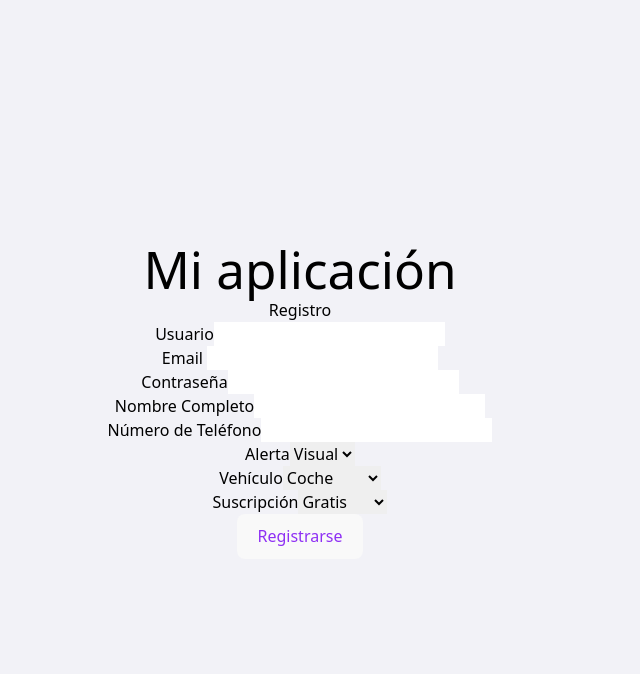
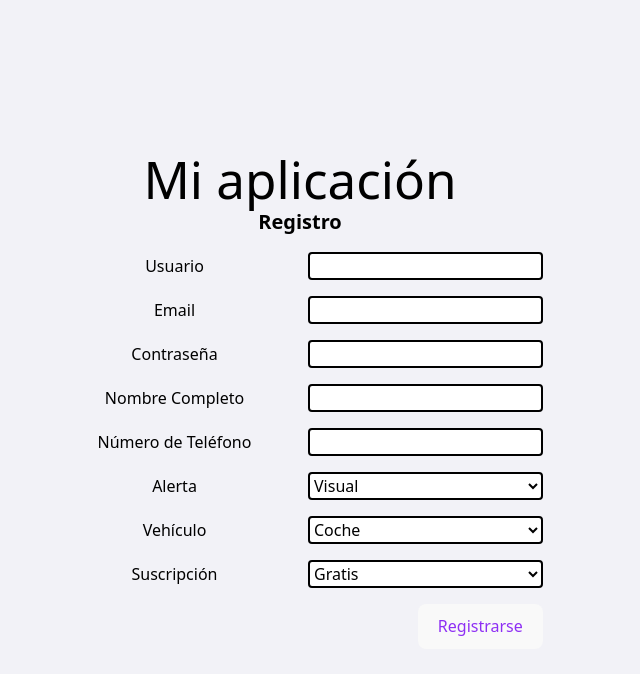
Before and after one commit to leonidasmv10/safe_drive_app, a React (Vite) app: page /register in a window 1280 px wide. Shown: the top 674 px of the page, without its empty margins (340-980 px from the left). Built offline with nearby package versions, Linux system fonts and the light colour scheme.

Commit message:
cambios en el front

```diff
--- a/src/App.css
+++ b/src/App.css
@@ -41,3 +41,9 @@
 .read-the-docs {
   color: #888;
 }
+
+.input-background {
+  background-color: white;
+  border: 2px solid black;
+  border-radius: 4px
+}
--- a/src/components/Login/Login.jsx
+++ b/src/components/Login/Login.jsx
@@ -57,8 +57,9 @@ export default function Login() {
   return (
     <div>
       <h2>Iniciar sesión</h2>
-      <form onSubmit={userSubmit} className="form">
-        <div className="floating-input">
+      <form onSubmit={userSubmit} className="grid gap-4">
+  <div className="grid grid-cols-4 gap-4">
+    <div className="floating-input col-span-4">
       <div className="icon-wrapper">
         <SmileIcon />
       </div>
@@ -70,11 +71,12 @@ export default function Login() {
           value={username}
           onChange={handleInputChange}
           required
+          className="input"
         />
       </div>
     </div>
 
-        <div className="floating-input">
+    <div className="floating-input col-span-3">
       <div className="icon-wrapper">
         <KeyIcon />
       </div>
@@ -86,18 +88,25 @@ export default function Login() {
           value={password}
           onChange={handleInputChange}
           required
+          className="input"
         />
       </div>
     </div>
 
-        <button type="submit" disabled={loading}>
-          {loading ? 'Cargando...' : 'Entrar'}
+    <button
+  className="floating-input col-span-1 bg-purple-200 hover:bg-purple-200  text-bg-purple-600 font-bold py-2 px-4 rounded"
+  type="submit"
+  disabled={loading}
+>
+  {loading ? 'Cargando...' : 'Log in'}
 </button>
+
+  </div>
 </form>
 
       {error && <div style={{ color: 'red', marginTop: '10px' }}>{error}</div>}
 
-      <button onClick={() => navigate('/register')}>¿No tienes cuenta? Regístrate</button>
+      <button className='mr-2' onClick={() => navigate('/register')}>¿No tienes cuenta? Regístrate</button>
       <button onClick={() => navigate('/recover-password')} style={{ marginTop: '10px' }}>
         ¿Olvidaste tu contraseña?
       </button>
--- a/src/components/Map/Map.jsx
+++ b/src/components/Map/Map.jsx
@@ -3,21 +3,37 @@ import { MapContainer, TileLayer, Marker, Popup } from "react-leaflet";
 import L from "leaflet";
 
 export default function Map() {
-  const [position, setPosition] = useState([51.505, -0.09]); // posición inicial (Londres)
+  const [position, setPosition] = useState(null);
+  const [error, setError] = useState(null);
 
   useEffect(() => {
     const updatePosition = () => {
-      navigator.geolocation.getCurrentPosition((pos) => {
-        const { latitude, longitude } = pos.coords;
-        setPosition([latitude, longitude]);
-      });
+      console.log("Actualizando posición...");
+      navigator.geolocation.getCurrentPosition(
+        (pos) => {
+          const { latitude, longitude } = pos.coords;
+          setPosition([latitude, longitude]);
+        },
+        (err) => {
+          setError("No se pudo obtener la ubicación. Asegúrate de permitir el acceso.");
+          console.error("Error al obtener la ubicación:", err);
+        }
+      );
     };
 
-    updatePosition(); // al cargar
-    const interval = setInterval(updatePosition, 5000); // actualiza cada 5 segundos
+    updatePosition();
+    const interval = setInterval(updatePosition, 5000);
 
     return () => clearInterval(interval);
   }, []);
+
+  if (error) {
+    return <div className="text-red-500 font-bold p-4">{error}</div>;
+  }
+
+  if (!position) {
+    return <div className="p-4 font-semibold">Cargando mapa...</div>;
+  }
 
   return (
     <>
@@ -40,6 +56,7 @@ export default function Map() {
           </div>
         </div>
       </div>
+
       <MapContainer
         center={position}
         zoom={13}
--- a/src/components/RecoverPassword/RecoverPassword.jsx
+++ b/src/components/RecoverPassword/RecoverPassword.jsx
@@ -1,5 +1,6 @@
 import { useState } from "react";
 import { useNavigate } from "react-router-dom";
+import "@/App.css";
 
 export default function RecoverPassword() {
   const navigate = useNavigate();
@@ -21,14 +22,40 @@ export default function RecoverPassword() {
 
   return (
     <div>
-      <h2>Recuperar Contraseña</h2>
-      <form onSubmit={handleRecoverPassword}>
-        <label>Email</label>
-        <input type="email" value={email} onChange={(e) => setEmail(e.target.value)} required />
-        <button type="submit">Enviar enlace</button>
-      </form>
-      <button onClick={() => navigate("/")}>Volver al Login</button>
-      {message && <p>{message}</p>}
+  <h2 className="text-xl font-bold mb-4">Recuperar Contraseña</h2>
+
+  <form onSubmit={handleRecoverPassword} className="space-y-4">
+    {/* Email */}
+    <div className=" items-center gap-2">
+      <label className="mr-3">Email</label>
+      <input
+        className="input-background "
+        type="email"
+        value={email}
+        onChange={(e) => setEmail(e.target.value)}
+        required
+      />
     </div>
+
+    {/* Botones */}
+    <div className="grid grid-cols-1">
+      <div className="flex justify-end gap-4">
+        <button
+          type="submit"
+        >
+          Enviar enlace
+        </button>
+        <button
+          type="button"
+          onClick={() => navigate("/")}
+        >
+          Volver al Login
+        </button>
+      </div>
+    </div>
+  </form>
+
+  {message && <p className="mt-4 text-green-600">{message}</p>}
+</div>
   );
 }
--- a/src/components/Register/Register.jsx
+++ b/src/components/Register/Register.jsx
@@ -1,5 +1,6 @@
 import React, { useState } from 'react';
 import { useNavigate } from "react-router-dom";
+import "@/App.css";
 
 export default function Register() {
   const navigate = useNavigate();
@@ -57,7 +58,7 @@ export default function Register() {
         suscription: subscription,
       },
     };
-    console.log(userDataObj);
+
 
     try {
       // Enviar la petición POST al servidor
@@ -90,54 +91,107 @@ export default function Register() {
 
   return (
     <div>
-      <h2>Registro</h2>
-      <form onSubmit={userSubmit}>
-        <div>
-          <label>Usuario</label>
-          <input type="text" id="username" value={username} onChange={userData} required />
-        </div>
-        <div>
-          <label>Email</label> {/* Campo para el email */}
-          <input type="email" id="email" value={email} onChange={userData} required />
-        </div>
-        <div>
-          <label>Contraseña</label>
-          <input type="password" id="password" value={password} onChange={userData} required />
-        </div>
-        <div>
-          <label>Nombre Completo</label>
-          <input type="text" id="fullName" value={fullName} onChange={userData} required />
-        </div>
-        <div>
-          <label>Número de Teléfono</label>
-          <input type="text" id="phoneNumber" value={phoneNumber} onChange={userData} required />
-        </div>
-        <div>
-          <label>Alerta</label>
-          <select id="preferredAlertType" value={preferredAlertType} onChange={userData}>
+  <h2 className="text-xl font-bold mb-4">Registro</h2>
+  <form onSubmit={userSubmit} className="grid grid-cols-4 gap-4">
+    {/* Usuario */}
+    <label className="col-span-2 self-center">Usuario</label>
+    <input
+      className="input-background col-span-2"
+      type="text"
+      id="username"
+      value={username}
+      onChange={userData}
+      required
+    />
+
+    {/* Email */}
+    <label className="col-span-2 self-center">Email</label>
+    <input
+      className="input-background col-span-2"
+      type="email"
+      id="email"
+      value={email}
+      onChange={userData}
+      required
+    />
+
+    {/* Contraseña */}
+    <label className="col-span-2 self-center">Contraseña</label>
+    <input
+      className="input-background col-span-2"
+      type="password"
+      id="password"
+      value={password}
+      onChange={userData}
+      required
+    />
+
+    {/* Nombre Completo */}
+    <label className="col-span-2 self-center">Nombre Completo</label>
+    <input
+      className="input-background col-span-2"
+      type="text"
+      id="fullName"
+      value={fullName}
+      onChange={userData}
+      required
+    />
+
+    {/* Teléfono */}
+    <label className="col-span-2 self-center">Número de Teléfono</label>
+    <input
+      className="input-background col-span-2"
+      type="text"
+      id="phoneNumber"
+      value={phoneNumber}
+      onChange={userData}
+      required
+    />
+
+    {/* Tipo de alerta */}
+    <label className="col-span-2 self-center">Alerta</label>
+    <select
+      className="input-background col-span-2"
+      id="preferredAlertType"
+      value={preferredAlertType}
+      onChange={userData}
+    >
       <option value="visual">Visual</option>
       <option value="audio">Audio</option>
     </select>
-        </div>
-        <div>
-          <label>Vehículo</label>
-          <select id="vehicleType" value={vehicleType} onChange={userData}>
+
+    {/* Vehículo */}
+    <label className="col-span-2 self-center">Vehículo</label>
+    <select
+      className="input-background col-span-2"
+      id="vehicleType"
+      value={vehicleType}
+      onChange={userData}
+    >
       <option value="car">Coche</option>
       <option value="motorcycle">Moto</option>
       <option value="van">Furgoneta</option>
       <option value="truck">Camión</option>
     </select>
-        </div>
-        <div>
-          <label>Suscripción</label>
-          <select id="subscription" value={subscription} onChange={userData}>
+
+    {/* Suscripción */}
+    <label className="col-span-2 self-center">Suscripción</label>
+    <select
+      className="input-background col-span-2"
+      id="subscription"
+      value={subscription}
+      onChange={userData}
+    >
       <option value="free">Gratis</option>
       <option value="premium">Premium</option>
     </select>
-        </div>
+
+    {/* Botón de envío */}
+    <div className="col-span-4 flex justify-end">
     <button type="submit" disabled={loading}>
           {loading ? 'Registrando...' : 'Registrarse'}
         </button>
+    </div>
   </form>
 
   {error && <div style={{ color: 'red', marginTop: '10px' }}>{error}</div>}
--- a/src/components/ResetPassword/ResetPassword.jsx
+++ b/src/components/ResetPassword/ResetPassword.jsx
@@ -1,6 +1,7 @@
 import React ,{ useState } from 'react';
 import { useParams } from 'react-router-dom';
 import { useNavigate } from "react-router-dom";
+import "@/App.css";
 
 const ResetPasswordPage = () => {
   const navigate = useNavigate();
@@ -42,13 +43,13 @@ const ResetPasswordPage = () => {
     <div>
       <h2>Restablecer Contraseña</h2>
       <form onSubmit={handleSubmit}>
-        <input
+        <input className="input-background"
           type="password"
           placeholder="Nueva Contraseña"
           value={password}
           onChange={(e) => setPassword(e.target.value)}
         />
-        <input
+        <input className="input-background"
           type="password"
           placeholder="Confirmar Contraseña"
           value={confirmPassword}
--- a/src/components/UserSettings/ChangePassword/ChangePassword.jsx
+++ b/src/components/UserSettings/ChangePassword/ChangePassword.jsx
@@ -20,7 +20,7 @@ export default function ChangePassword() {
 
   const handleSubmit = async (e) => {
     e.preventDefault();
-    console.log(form)
+
     try {
       const res = await fetch(`${API_URL}/user/change-password/`, {
         method: "PUT",
--- a/src/components/UserSettings/userSettings.jsx
+++ b/src/components/UserSettings/userSettings.jsx
@@ -19,7 +19,7 @@ export default function UserSettings() {
                 headers,
                 body: JSON.stringify({ refresh: localStorage.getItem('refresh_token') }),
             });
-            console.log(token)
+
             if (res.ok) {
                 localStorage.removeItem('token');
                 localStorage.removeItem('refresh_token');
```
Lines whose indentation alone changed are shown as unchanged.
